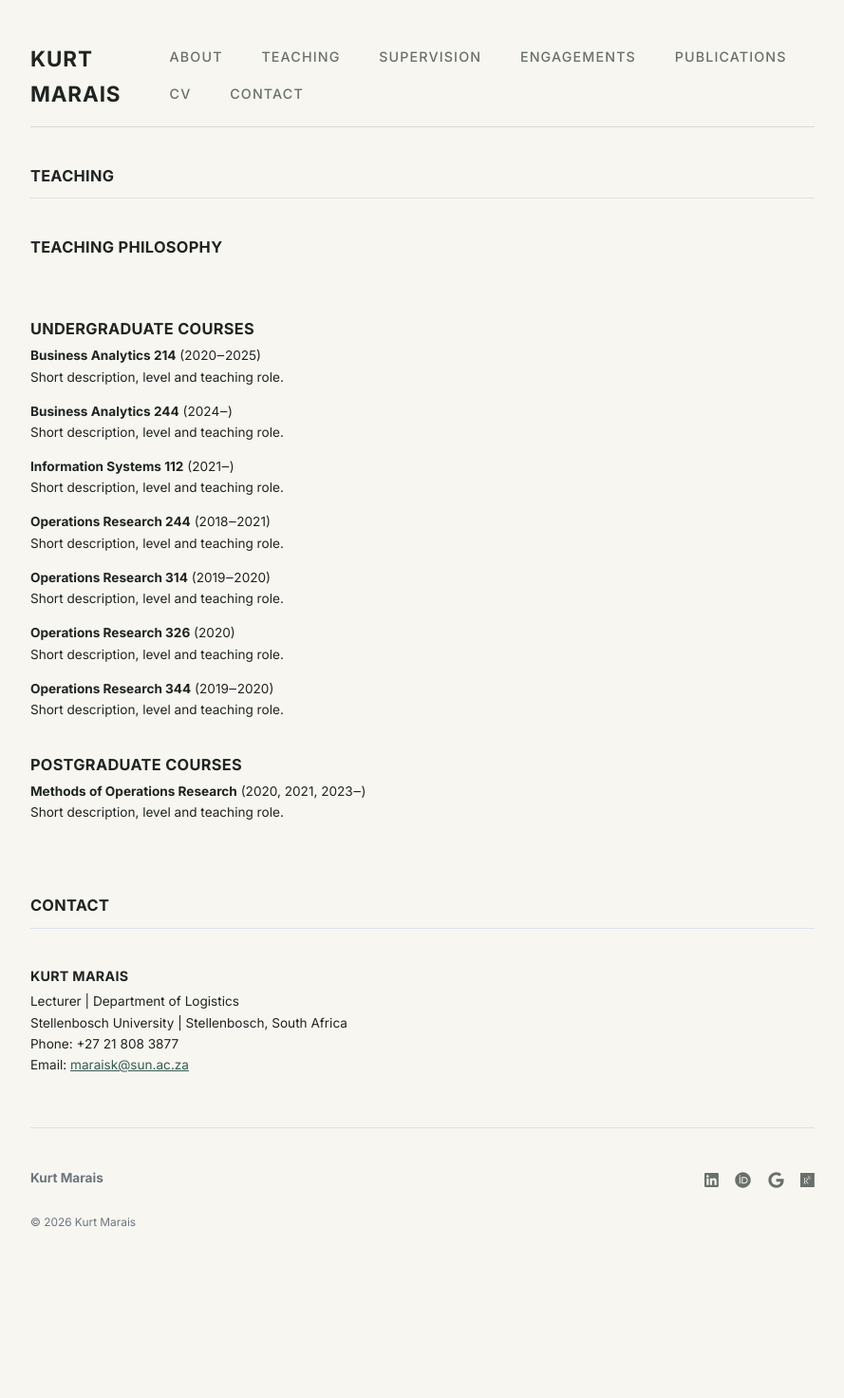
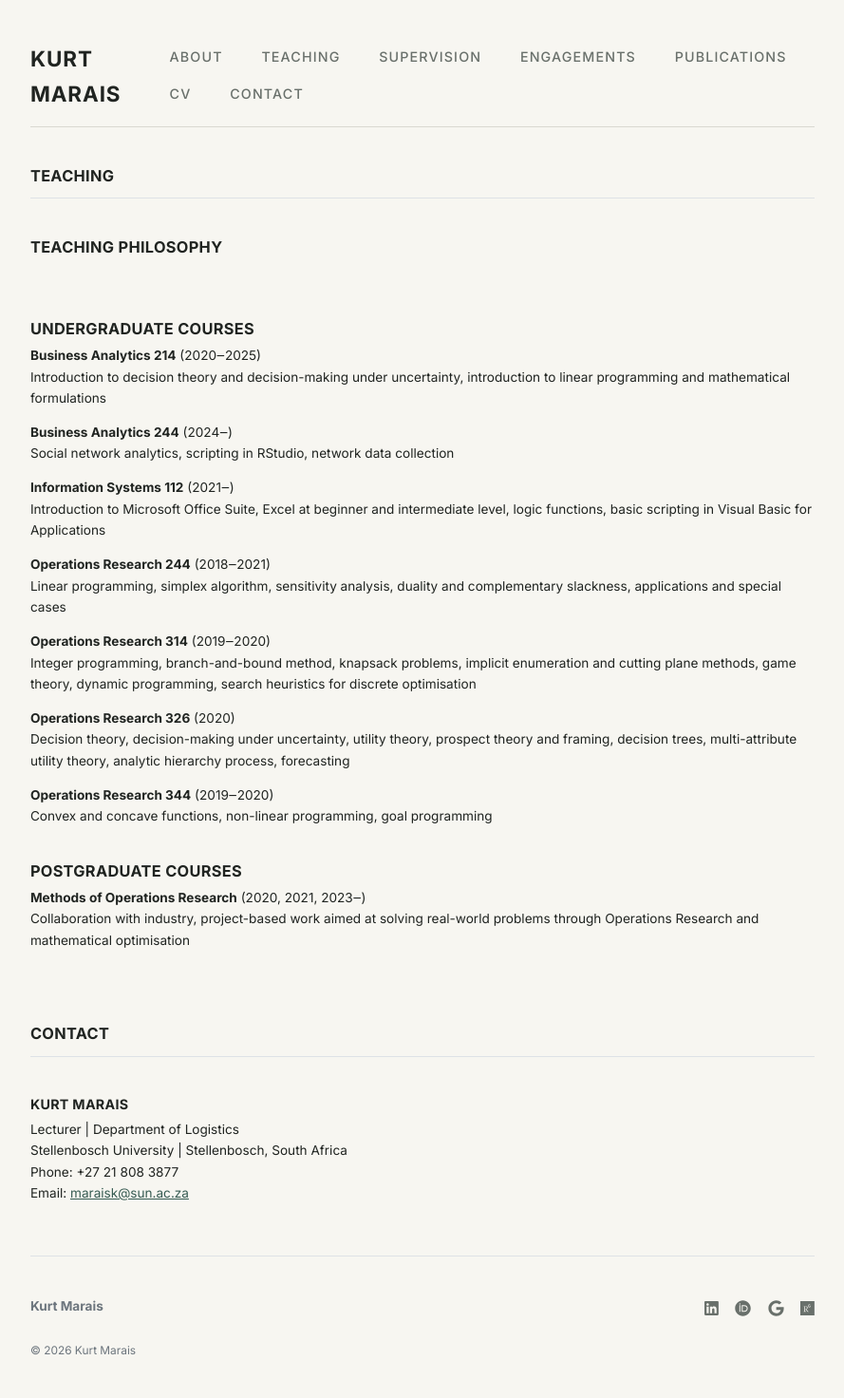
Before and after one commit to kurtmarais/kurtmarais.github.io, a Jekyll site: the page built from teaching.md, in a window 1280 px wide. Shown: the whole page at 95% size, without its empty margins (195-1084 px from the left). Built offline with Jekyll 4.4.1, drawn with Linux system fonts in a browser that asks for light colours; before the commit the page ends 1338 px from its top, so only the background shows below that.

Commit message:
Update teaching.md

```diff
--- a/teaching.md
+++ b/teaching.md
@@ -13,37 +13,37 @@ permalink: /teaching/
 ### Undergraduate courses
 
 **Business Analytics 214** (2020‒2025)<br>
-Short description, level and teaching role.
+Introduction to decision theory and decision-making under uncertainty, introduction to linear programming and mathematical formulations
 <br>
 
 **Business Analytics 244** (2024‒)<br>
-Short description, level and teaching role.
+Social network analytics, scripting in RStudio, network data collection
 <br>
 
 **Information Systems 112** (2021‒)<br>
-Short description, level and teaching role.
+Introduction to Microsoft Office Suite, Excel at beginner and intermediate level, logic functions, basic scripting in Visual Basic for Applications
 <br>
 
 **Operations Research 244** (2018‒2021)<br>
-Short description, level and teaching role.
+Linear programming, simplex algorithm, sensitivity analysis, duality and complementary slackness, applications and special cases
 <br>
 
 **Operations Research 314** (2019‒2020)<br>
-Short description, level and teaching role.
+Integer programming, branch-and-bound method, knapsack problems, implicit enumeration and cutting plane methods, game theory, dynamic programming, search heuristics for discrete optimisation
 <br>
 
 **Operations Research 326** (2020)<br>
-Short description, level and teaching role.
+Decision theory, decision-making under uncertainty, utility theory, prospect theory and framing, decision trees, multi-attribute utility theory, analytic hierarchy process, forecasting
 <br>
 
 **Operations Research 344** (2019‒2020)<br>
-Short description, level and teaching role.
+Convex and concave functions, non-linear programming, goal programming
 <br><br>
 
 ### Postgraduate courses
 
 **Methods of Operations Research** (2020, 2021, 2023‒)<br>
-Short description, level and teaching role.
+Collaboration with industry, project-based work aimed at solving real-world problems through Operations Research and mathematical optimisation
 <br><br>
 
 <!-- ### Teaching resources
```
